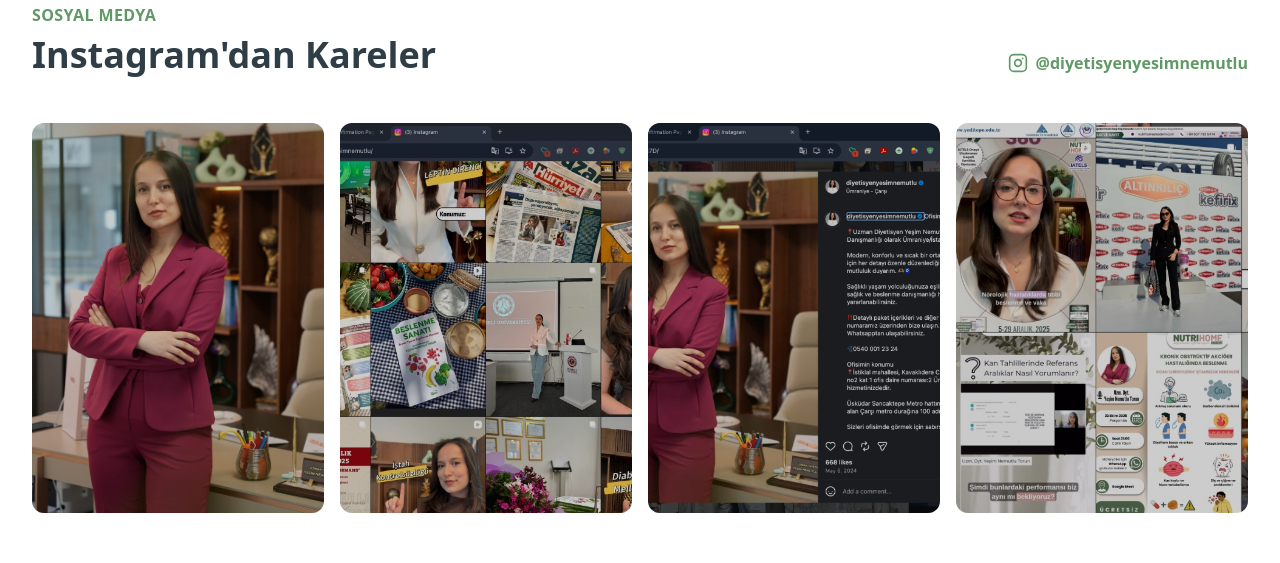
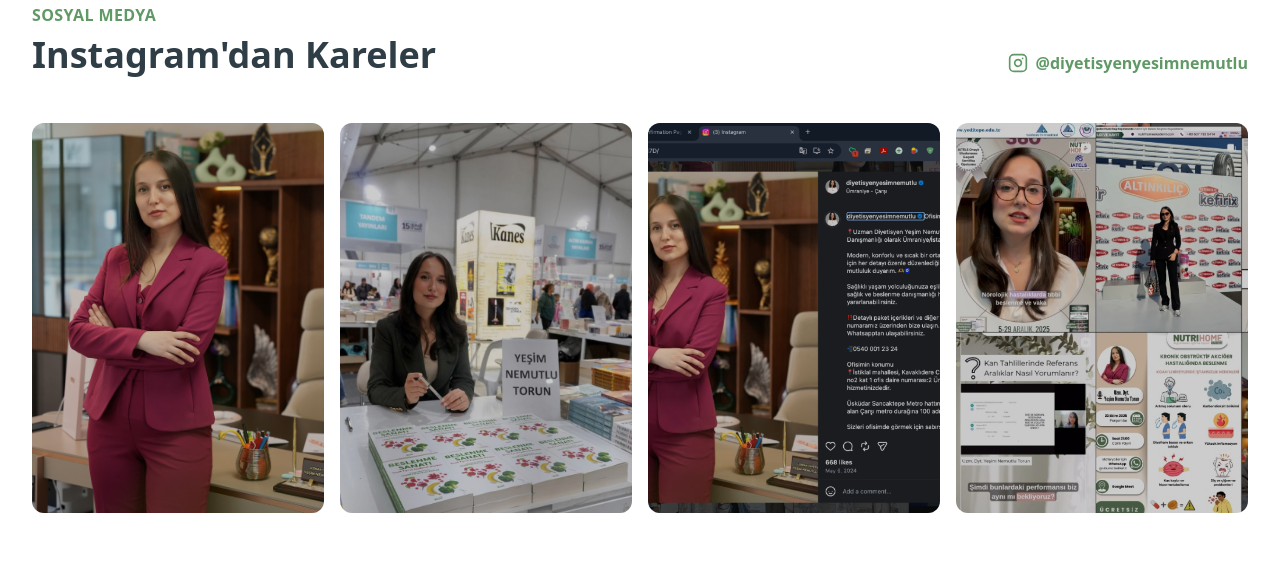
Before and after one commit to tacker2022/diyetisyen-website, a Next.js app: page / in a window 1280 px wide. Shown: the part 3240-3803 px from the top of the page. Built offline with nearby package versions, Linux system fonts and the light colour scheme.

Commit message:
Update gallery image

```diff
--- a/components/Gallery.tsx
+++ b/components/Gallery.tsx
@@ -4,7 +4,7 @@ import { Instagram } from "lucide-react";
 export default function Gallery() {
     const images = [
         "/images/uploaded_image_0_1766080628443.png",
-        "/images/uploaded_image_3_1766080628443.jpg",
+        "/images/gallery-update-1.jpg",
         "/images/uploaded_image_4_1766080628443.png",
         "/images/uploaded_image_2_1766080628443.jpg",
     ];
```
Also changed, not shown: public/images/gallery-update-1.jpg (added).
